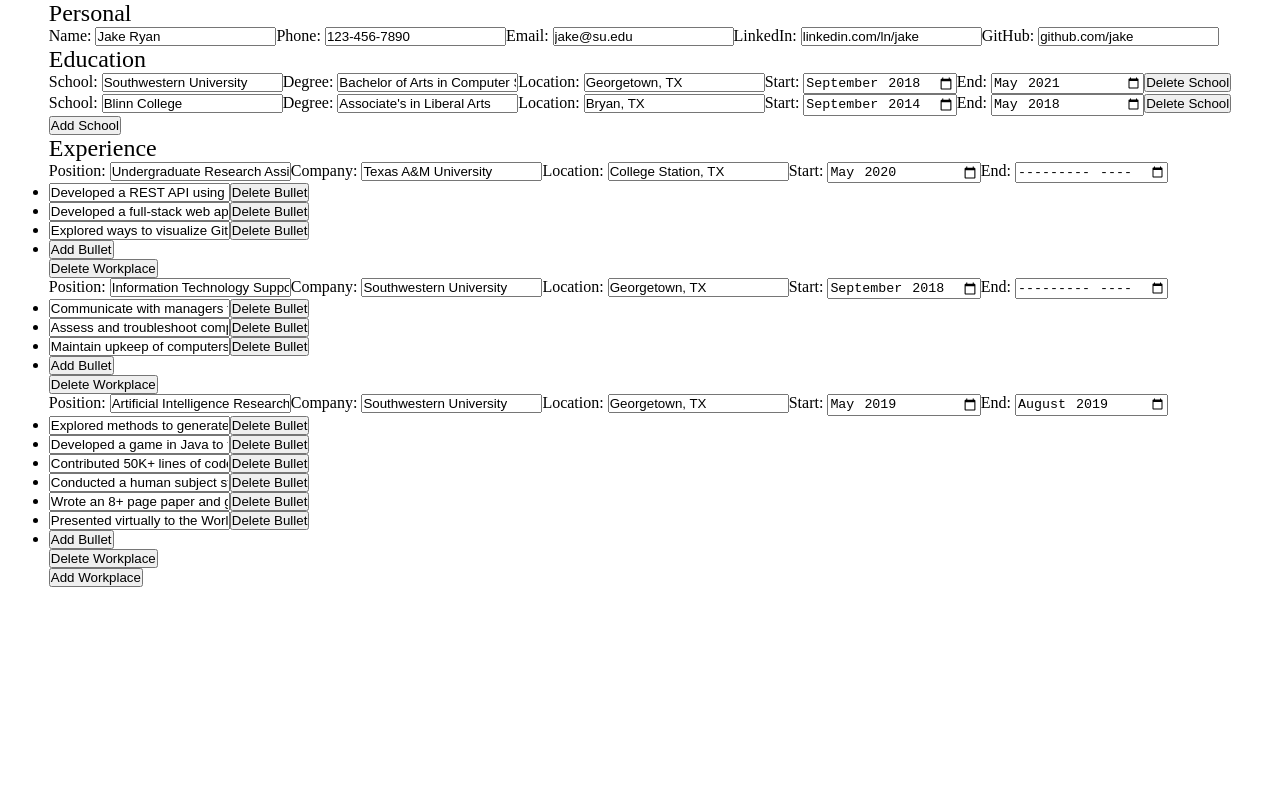
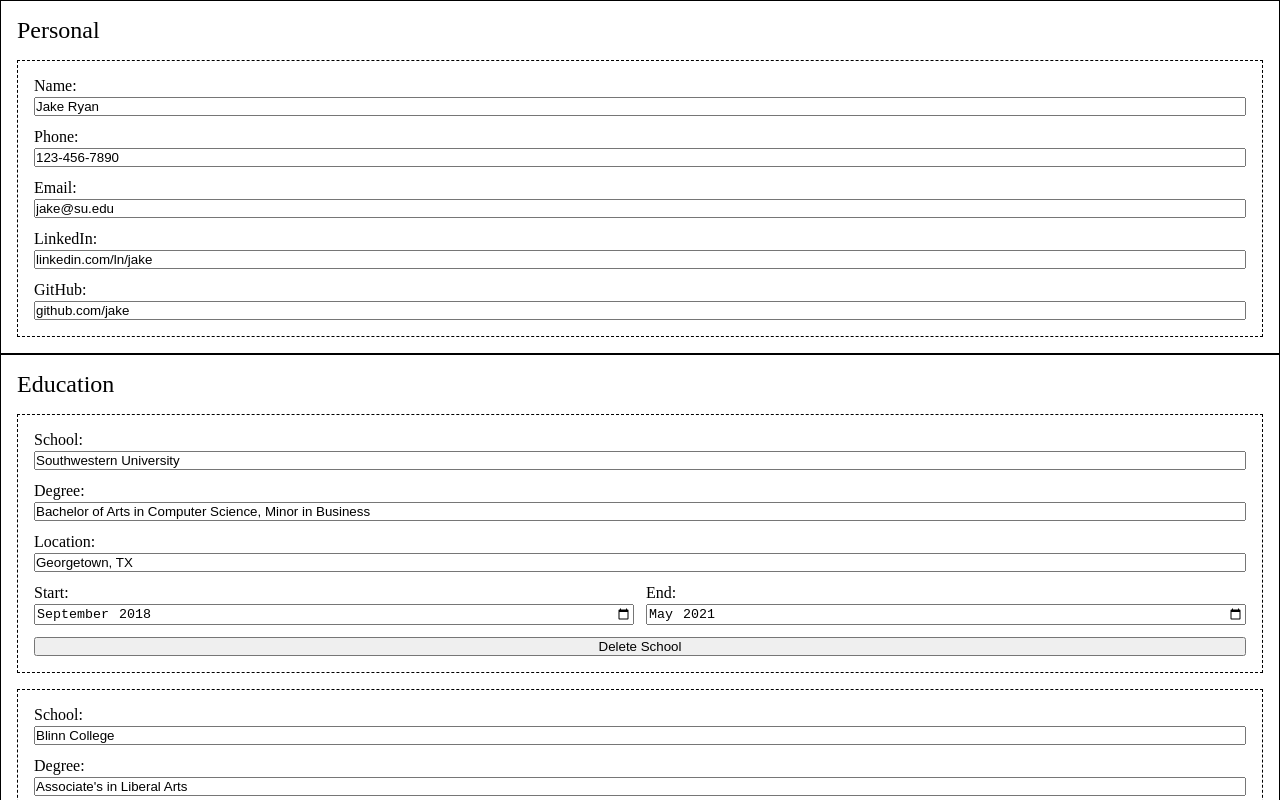
Before and after one commit to endulum/odin-cv-app, a React (Vite) app: page / in a window 1280 px wide. Shown: the top 800 px of the page. Built offline with nearby package versions, Linux system fonts and the light colour scheme.

Commit message:
basic structure and styling

```diff
--- a/src/App.jsx
+++ b/src/App.jsx
@@ -10,6 +10,7 @@ import Cv from './components/cv/Cv';
 import { personalJakes, educationJakes, experienceJakes } from './Data';
 
 import './styles/base.css';
+import './styles/editor.css';
 
 export default function App() {
   const [personalInfo, setPersonalInfo] = useState(personalJakes);
@@ -56,12 +57,17 @@ export default function App() {
   function handleAddExperience() {
     setExperienceInfo([...experienceInfo, {
       id: uuid(),
-      position: 'name of work position',
-      company: 'name of company',
-      location: 'location of work',
+      position: '(name of work position)',
+      company: '(name of company)',
+      location: '(location of work)',
       start: '',
       end: '',
-      bullets: [],
+      bullets: [
+        {
+          id: uuid(),
+          bulletText: '(skill highlight during work experience)',
+        },
+      ],
     }]);
   }
 
--- a/src/components/editor/BulletEditor.jsx
+++ b/src/components/editor/BulletEditor.jsx
@@ -7,7 +7,7 @@ export default function BulletEditor({
   return (
     <ul className="bullets">
       {bulletInfo.map((bullet) => (
-        <li key={bullet.id}>
+        <li className="bullet" key={bullet.id}>
           <input
             type="text"
             value={bullet.bulletText}
@@ -18,7 +18,7 @@ export default function BulletEditor({
             type="button"
             onClick={() => onEditBullet(jobId, bullet.id, undefined)}
           >
-            Delete Bullet
+            Remove
           </button>
         </li>
       ))}
--- a/src/components/editor/EditorEducation.jsx
+++ b/src/components/editor/EditorEducation.jsx
@@ -5,7 +5,7 @@ export default function EditorEducation({
 }) {
   return (
     <div className="editor">
-      <h2>Education</h2>
+      <h2 className="editor-header">Education</h2>
 
       {educationInfo.map((school) => (
         <div className="editor-section" key={school.id}>
@@ -36,7 +36,7 @@ export default function EditorEducation({
             />
           </label>
 
-          <label>
+          <label className="label-half-width">
             <span>Start: </span>
             <input
               type="month"
@@ -45,7 +45,7 @@ export default function EditorEducation({
             />
           </label>
 
-          <label>
+          <label className="label-half-width">
             <span>End: </span>
             <input
               type="month"
--- a/src/components/editor/EditorExperience.jsx
+++ b/src/components/editor/EditorExperience.jsx
@@ -9,7 +9,7 @@ export default function EditorExperience({
 }) {
   return (
     <div className="editor">
-      <h2>Experience</h2>
+      <h2 className="editor-header">Experience</h2>
 
       {experienceInfo.map((job) => (
         <div className="editor-section" key={job.id}>
@@ -40,7 +40,7 @@ export default function EditorExperience({
             />
           </label>
 
-          <label>
+          <label className="label-half-width">
             <span>Start: </span>
             <input
               type="month"
@@ -49,7 +49,7 @@ export default function EditorExperience({
             />
           </label>
 
-          <label>
+          <label className="label-half-width">
             <span>End: </span>
             <input
               type="month"
--- a/src/components/editor/EditorPersonal.jsx
+++ b/src/components/editor/EditorPersonal.jsx
@@ -4,8 +4,8 @@ export default function EditorPersonal({
 }) {
   return (
     <div className="editor">
-      <h2>Personal</h2>
-
+      <h2 className="editor-header">Personal</h2>
+      <div className="editor-section">
         <label>
           <span>Name: </span>
           <input
@@ -51,5 +51,7 @@ export default function EditorPersonal({
           />
         </label>
       </div>
+
+    </div>
   );
 }
--- /dev/null
+++ b/src/styles/editor.css
@@ -0,0 +1,56 @@
+.editor {
+  border: 1px solid;
+  padding: 1rem;
+  display: flex;
+  flex-direction: column;
+  gap: 1rem;
+
+  & .editor-section {
+    width: 100%;
+    border: 1px dashed;
+    padding: 1rem;
+    display: flex;
+    flex-direction: row;
+    flex-wrap: wrap;
+    gap: 0.75rem;
+
+    & label {
+      width: 100%;
+
+      & input {
+        width: 100%;
+        margin-top: 0.125rem;
+      }
+    }
+
+    & .label-half-width {
+      width: calc(50% - 0.375rem);
+    }
+
+    & button {
+      width: 100%;
+    }
+  }
+
+  & .bullets {
+    width: 100%;
+    list-style: none;
+    display: flex;
+    flex-direction: column;
+    gap: 0.25rem;
+
+    & .bullet {
+      display: flex;
+      flex-direction: row;
+      gap: 0.25rem;
+
+      & input {
+        width: 100%;
+      }
+
+      & button {
+        width: min-content;
+      }
+    }
+  }
+}
```
Lines whose indentation alone changed are shown as unchanged.
